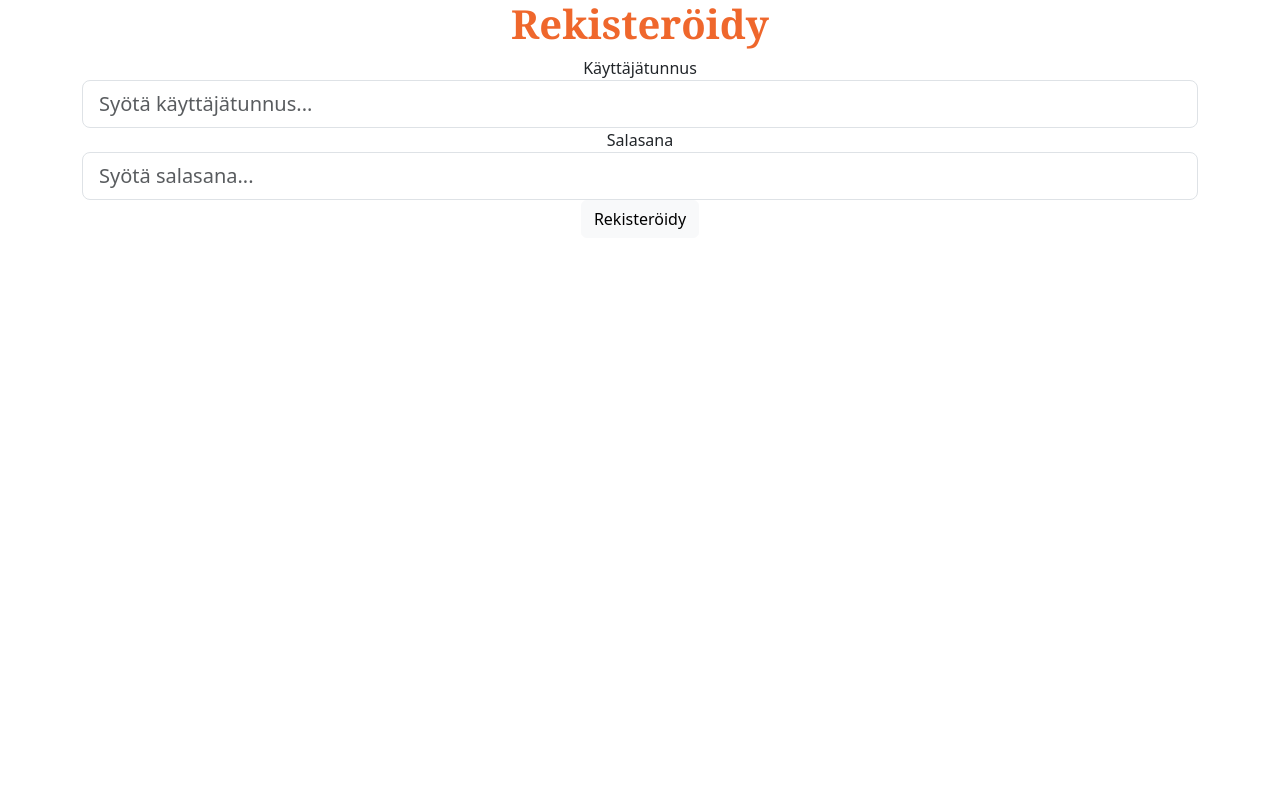
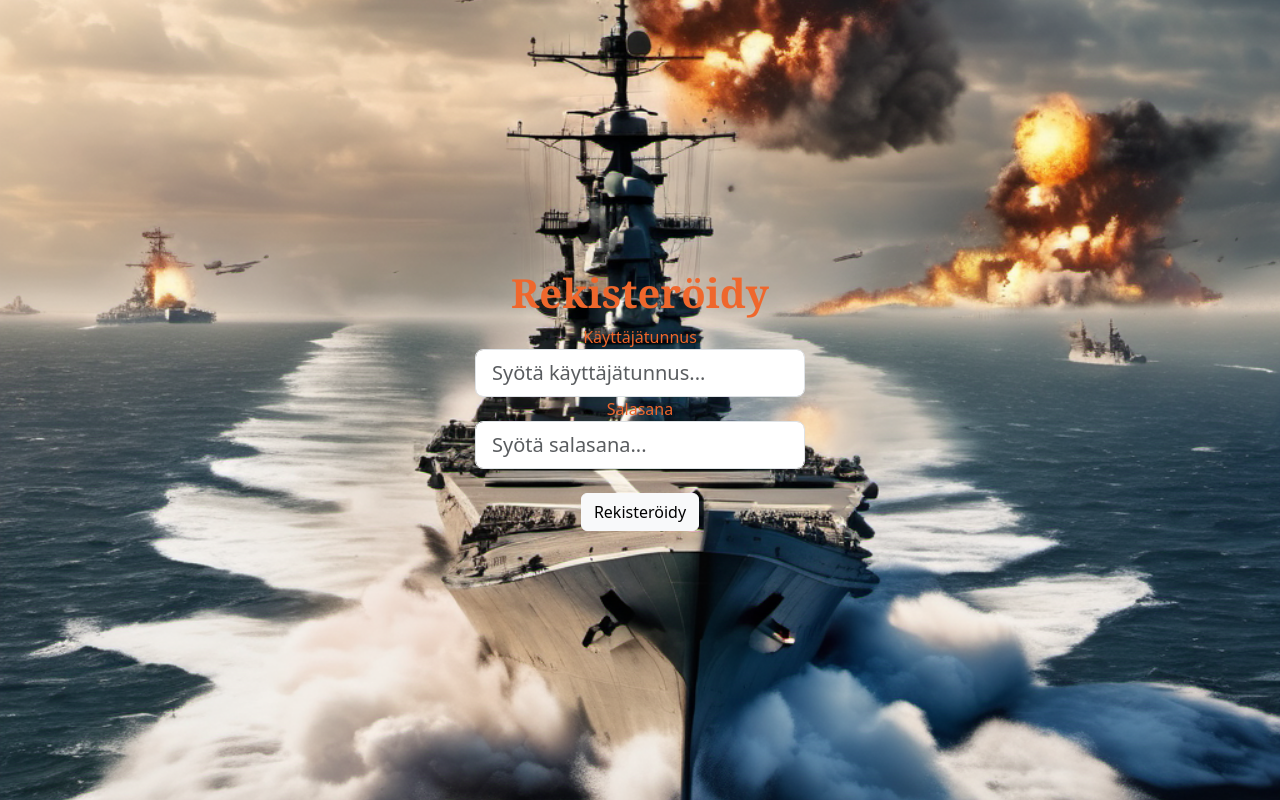
Before and after one commit to tleminen/Laivanupotuspeli, a React (Create React App) app in the folder frontend/: page /laivanupotus/rekisterointi in a window 1280 px wide. Built offline with nearby package versions, Linux system fonts and the light colour scheme.

Commit message:
muutoksia

```diff
--- a/frontend/src/App.css
+++ b/frontend/src/App.css
@@ -92,5 +92,20 @@
 .kuvanKoko {
   width: 350px;
   height: 250px;
-  align-content: end;
+  text-align: center;
+  margin-left: 5%;
 }
+
+.teksti {
+  color: rgb(239, 103, 44);
+}
+
+.taustaKuva {
+  display: flex;
+  justify-content: center;
+  align-items: center;
+  height: 100vh;
+  background-image: url("../src/image/background.png"); /* Lisää kuva taustakuvaksi */
+  background-size: cover; /* Aseta taustakuva täyttämään koko elementin */
+  background-position: center; /* Aseta taustakuvan keskelle */
+}
--- a/frontend/src/components/Rekisteroityminen.js
+++ b/frontend/src/components/Rekisteroityminen.js
@@ -46,7 +46,7 @@ const LisaaKayttaja = () => {
             <div className="card-body">
                 <form onSubmit={handleSubmit.bind(this)}>
                 <div className="form-group">
-                    <label htmlFor="Kayttajatunnus">Käyttäjätunnus</label>
+                    <label htmlFor="Kayttajatunnus" className="teksti">Käyttäjätunnus</label>
                     <input
                     id="Kayttajatunnus"
                     type="text"
@@ -61,7 +61,7 @@ const LisaaKayttaja = () => {
 
                     </div>
                     <div className="form-group">
-                    <label htmlFor="Salasana">Salasana</label>
+                    <label htmlFor="Salasana" className="teksti">Salasana</label>
                     <input
                     id="Salasana"
                     type="text"
@@ -75,6 +75,7 @@ const LisaaKayttaja = () => {
 
 
                     </div>
+                    <br></br>
                     <input
                         type="submit"
                         value="Rekisteröidy"
```
Also changed, not shown: frontend/src/image/background.png.
